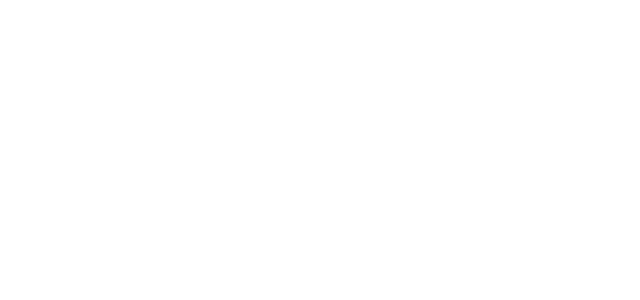
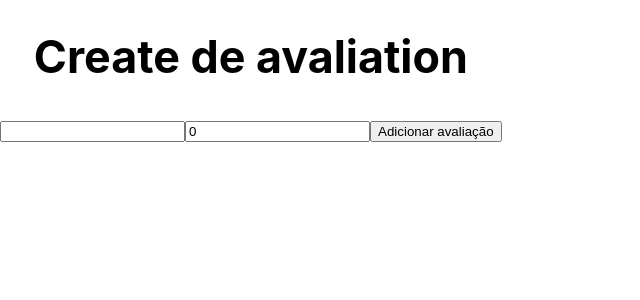
Before and after one commit to mmendesc/repassa-front, a React (Create React App) app: page /managers/employees/1/avaliations/new in a window 1280 px wide. Shown: the top 300 px of the page, without its empty margins (0-640 px from the left). Built offline with nearby package versions, Linux system fonts and the light colour scheme; sample sign-in values are in the browser's storage.

Commit message:
Create avaliation

```diff
--- a/src/App.js
+++ b/src/App.js
@@ -6,6 +6,7 @@
 import ShowEmployee from './containers/ShowEmployee';
 import EditEmployee from './containers/EditEmployee';
 import NewEmployee from './containers/NewEmployee';
+import NewAvaliation from './containers/NewAvaliation';
 
 import './App.scss';
 import './settings.js'
@@ -53,6 +54,15 @@
                   authToken={authToken}
                 />}
             />
+            <Route
+              path="/managers/employees/:id/avaliations/new"
+              exact
+              render={(props) =>
+                <NewAvaliation
+                  {...props}
+                  authToken={authToken}
+                />}
+            />
             <Route path="/employees/sign_in">
               <SessionContainer
                 setAuthToken={setAuthToken}
@@ -67,6 +77,13 @@
                 namespace="managers"
               />
             </Route>
+            <Route>
+              <IndexContainer
+                authToken={authToken}
+                setCurrentEmployee={setCurrentEmployee}
+                currentEmployee={currentEmployee}
+              />
+            </Route>
           </Switch>
         </BrowserRouter>
       </div>
--- a/src/containers/IndexContainer/index.jsx
+++ b/src/containers/IndexContainer/index.jsx
@@ -24,6 +24,13 @@
     setRedirectToShow(true)
   }
 
+  const deleteAvaliation = (avaliationId) => {
+    axios.delete(`/managers/avaliations/${avaliationId}.json`).then( ({ data }) => {
+
+      setAvaliations(avaliations.filter(avaliation => avaliation.id !== avaliationId));
+    })
+  }
+
   const renderAvaliations = () => (
     avaliations.map(avaliation => (
       <div className="avaliation">
@@ -32,6 +39,7 @@
         <h2>{`Comentário: ${avaliation.attributes.comment}`}</h2>
         <h2>{`Avaliador por: ${avaliation.attributes.manager}`}</h2>
         <button onClick={() => showEmployee(avaliation.id)}>Ver empregado</button>
+        <button onClick={() => deleteAvaliation(avaliation.id)}>Deletar avaliação</button>
       </div>
     ))
   )
@@ -50,7 +58,8 @@
 
   return (
     <div className="IndexContainer">
-      <h1>{`Seja bem vindo ${email}`}</h1>
+      <h2>{`Seja bem vindo ${email}`}</h2>
+      <h1>Avaliações</h1>
       <button onClick={() => setRedirectToNew(true)}>Criar empregado</button>
       {avaliations.length && (
         renderAvaliations()
--- /dev/null
+++ b/src/containers/NewAvaliation/index.jsx
@@ -0,0 +1,42 @@
+import React, { useState } from 'react';
+import { Redirect } from 'react-router-dom';
+import axios from 'axios';
+
+const NewAvaliation = ({ authToken, match }) => {
+  const [comment, setComment] = useState('');
+  const [grade, setGrade] = useState(0);
+  const [redirectToShow, setRedirectToShow] = useState(false);
+
+  const createAvaliation = () => {
+    axios.post(`/managers/avaliations.json`, {
+      avaliation: {
+        employee_id: match.params.id,
+        grade,
+        comment,
+      }
+    }).then( ({ data }) => {
+      setRedirectToShow(true)
+    })
+  }
+
+  if (!authToken) {
+    return <Redirect to="/managers/sign_in" />
+  }
+
+  if (redirectToShow) {
+    return <Redirect to={`/managers/employees/${match.params.id}`} />
+  }
+
+  return (
+    <div className="NewAvaliation">
+      <h1>Create de avaliation</h1>
+      <div className="avaliation-form">
+        <input type="text" value={comment} onChange={e => setComment(e.target.value)}/>
+        <input type="number" value={grade} onChange={e => setGrade(e.target.value)}/>
+        <button onClick={createAvaliation}>Adicionar avaliação</button>
+      </div>
+    </div>
+  )
+}
+
+export default NewAvaliation;
--- a/src/containers/ShowEmployee/index.jsx
+++ b/src/containers/ShowEmployee/index.jsx
@@ -7,6 +7,8 @@
 const ShowEmployee = ({ authToken, match }) => {
   const [employee, setEmployee] = useState(undefined);
   const [redirectToEdit, setRedirectToEdit] = useState(false);
+  const [redirectToIndex, setRedirectToIndex] = useState(false);
+  const [redirectToNewAvaliation, setRedirectToNewAvaliation] = useState(false);
 
   useEffect(() => {
     if (authToken) {
@@ -20,12 +22,30 @@
     setRedirectToEdit(true);
   }
 
+  const newAvaliation = () => {
+    setRedirectToNewAvaliation(true);
+  }
+
+  const deleteEmployee = () => {
+    axios.delete(`/managers/employees/${match.params.id}.json`).then( ({ data }) => {
+      setRedirectToIndex(true)
+    })
+  }
+
   if (!authToken) {
     return <Redirect to="/managers/sign_in" />
   }
 
   if (redirectToEdit) {
     return <Redirect to={`/managers/employees/${match.params.id}/edit`} />
+  }
+
+  if (redirectToIndex) {
+    return <Redirect to={`/`} />
+  }
+
+  if (redirectToNewAvaliation) {
+    return <Redirect to={`/managers/employees/${match.params.id}/avaliations/new`} />
   }
 
   return (
@@ -35,7 +55,9 @@
         <div className="employee-info">
           <h2>{`Nome: ${employee.attributes.name}`}</h2>
           <h2>{`Email: ${employee.attributes.email}`}</h2>
+          <button onClick={newAvaliation}>Adicionar avaliação</button>
           <button onClick={editEmployee}>Editar</button>
+          <button onClick={deleteEmployee}>Deletar</button>
         </div>
       )}
     </div>
```
